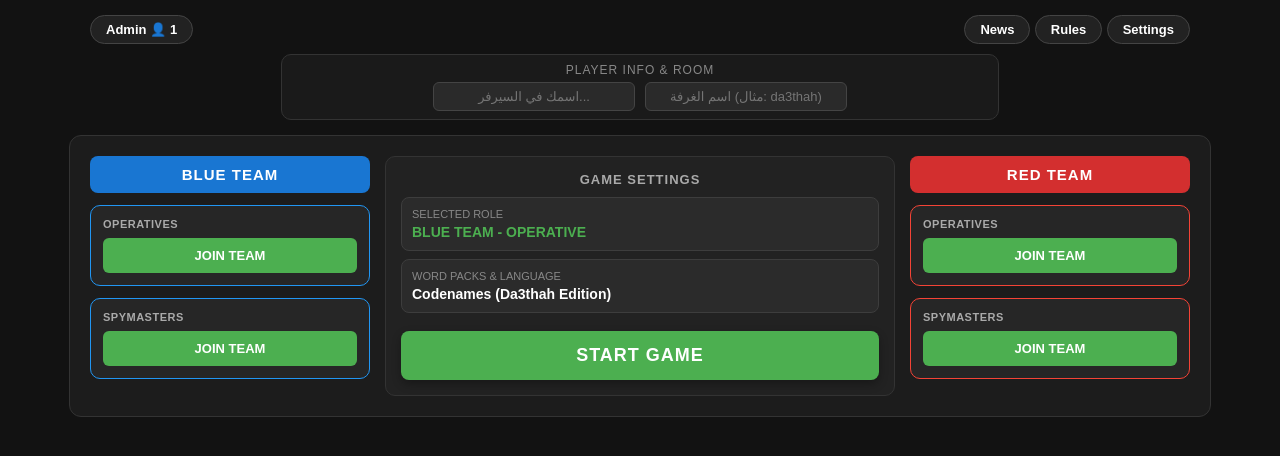
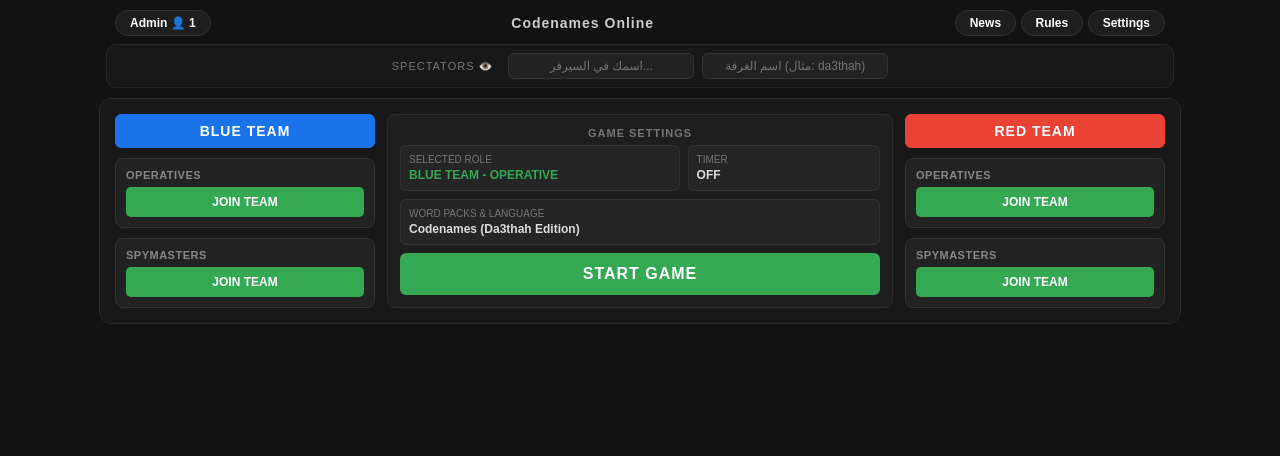
Before and after one commit to frhanbinnasser2000-star/aldahtha-codenames, a website: page public/index.html in a window 1280 px wide. Drawn offline with nearby package versions, Linux system fonts and the light colour scheme; no server answers.

Commit message:
Update index.html

```diff
--- a/public/index.html
+++ b/public/index.html
@@ -2,51 +2,49 @@
 <html lang="en">
 <head>
     <meta charset="UTF-8">
-    <title>Codenames Online - سيرفر الدعثه</title>
+    <title>Codenames Online</title>
     <script src="/socket.io/socket.io.js"></script>
     <style>
-        body { font-family: Arial, sans-serif; background: #121212; color: #fff; text-align: center; margin: 0; padding: 15px; user-select: none; }
+        body { font-family: Arial, sans-serif; background: #121212; color: #fff; text-align: center; margin: 0; padding: 10px; user-select: none; }
 
-        /* الهيدر العلوي */
-        .top-bar { display: flex; justify-content: space-between; align-items: center; max-width: 1100px; margin: 0 auto 10px auto; padding: 0 10px; }
-        .btn-top { background: #222; color: #fff; border: 1px solid #444; padding: 6px 15px; border-radius: 20px; font-size: 13px; cursor: pointer; font-weight: bold; }
+        /* الهيدر العلوي تماماً مثل الموقع الأصلي */
+        .top-bar { display: flex; justify-content: space-between; align-items: center; max-width: 1050px; margin: 0 auto 8px auto; padding: 0 5px; }
+        .btn-top { background: #1e1e1e; color: #fff; border: 1px solid #333; padding: 5px 14px; border-radius: 20px; font-size: 12px; cursor: pointer; font-weight: bold; }
 
-        /* قسم المتفرجون / اسم اللاعب */
-        .spectators-section { max-width: 700px; margin: 0 auto 15px auto; background: #1a1a1a; border-radius: 10px; padding: 8px; border: 1px solid #333; }
-        .spectators-title { font-size: 12px; color: #888; text-transform: uppercase; margin-bottom: 5px; letter-spacing: 1px; }
-        .player-inputs { display: flex; justify-content: center; gap: 10px; }
-        .player-inputs input { background: #2a2a2a; border: 1px solid #444; color: #fff; padding: 6px 12px; border-radius: 6px; font-size: 13px; text-align: center; outline: none; }
+        /* قسم المتفرجون واسم اللاعب */
+        .spectators-section { max-width: 1050px; margin: 0 auto 10px auto; background: #181818; border-radius: 10px; padding: 8px; border: 1px solid #282828; display: flex; align-items: center; justify-content: center; gap: 15px; }
+        .spectators-title { font-size: 11px; color: #777; text-transform: uppercase; letter-spacing: 1px; }
+        .player-inputs { display: flex; gap: 8px; }
+        .player-inputs input { background: #222; border: 1px solid #333; color: #fff; padding: 5px 12px; border-radius: 6px; font-size: 12px; text-align: center; outline: none; width: 160px; }
 
-        /* الحاوية الرئيسية للوبي */
-        .lobby-box { max-width: 1100px; margin: 0 auto; background: #1c1c1c; border-radius: 12px; padding: 20px; border: 1px solid #333; display: flex; justify-content: space-between; gap: 15px; }
+        /* الحاوية الرئيسية للوبي (أزرق يسار، أحمر يمين تماماً كالأصلي) */
+        .lobby-box { max-width: 1050px; margin: 0 auto; background: #181818; border-radius: 12px; padding: 15px; border: 1px solid #282828; display: flex; justify-content: space-between; gap: 12px; }
 
         /* أعمدة الفرق */
-        .team-side { width: 280px; display: flex; flex-direction: column; gap: 12px; }
-        .team-header { background: #333; color: #fff; padding: 10px; border-radius: 8px; font-weight: bold; font-size: 15px; letter-spacing: 1px; }
+        .team-side { width: 260px; display: flex; flex-direction: column; gap: 10px; }
+        .team-header { background: #222; color: #fff; padding: 8px; border-radius: 6px; font-weight: bold; font-size: 14px; letter-spacing: 1px; text-align: center; border: 1px solid #333; }
 
-        .role-card { background: #262626; border-radius: 10px; padding: 12px; border: 1px solid #383838; text-align: left; }
-        .role-name { font-size: 11px; color: #aaa; font-weight: bold; margin-bottom: 8px; letter-spacing: 0.5px; }
+        .role-card { background: #222; border-radius: 8px; padding: 10px; border: 1px solid #333; text-align: left; }
+        .role-name { font-size: 11px; color: #888; font-weight: bold; margin-bottom: 6px; letter-spacing: 0.5px; }
 
-        .blue-border { border-color: #2196F3; }
-        .blue-header { background: #1976D2; }
+        .blue-header { background: #1a73e8; border-color: #1a73e8; }
+        .red-header { background: #ea4335; border-color: #ea4335; }
 
-        .red-border { border-color: #F44336; }
-        .red-header { background: #D32F2F; }
+        .btn-join { background: #34a853; color: white; border: none; width: 100%; padding: 8px; border-radius: 5px; font-weight: bold; cursor: pointer; font-size: 12px; transition: 0.2s; }
+        .btn-join:hover { background: #2e8b57; }
 
-        .btn-join { background: #4CAF50; color: white; border: none; width: 100%; padding: 10px; border-radius: 6px; font-weight: bold; cursor: pointer; font-size: 13px; transition: 0.2s; }
-        .btn-join:hover { background: #43A047; }
+        /* القسم الأوسط (إعدادات اللعبة كما في الصورة تماماً) */
+        .center-settings { flex: 1; background: #1e1e1e; border-radius: 8px; padding: 12px; border: 1px solid #2c2c2c; display: flex; flex-direction: column; justify-content: space-between; gap: 8px; }
+        .settings-title { font-size: 11px; color: #777; font-weight: bold; letter-spacing: 1px; margin-bottom: 6px; text-align: center; }
 
-        /* القسم الأوسط */
-        .center-settings { flex: 1; background: #222; border-radius: 10px; padding: 15px; border: 1px solid #333; display: flex; flex-direction: column; justify-content: space-between; gap: 10px; }
-        .settings-title { font-size: 13px; color: #aaa; font-weight: bold; letter-spacing: 1px; margin-bottom: 10px; }
-
-        .setting-card { background: #2b2b2b; border: 1px solid #3d3d3d; border-radius: 8px; padding: 10px; margin-bottom: 8px; text-align: left; }
-        .setting-label { font-size: 11px; color: #888; margin-bottom: 4px; text-transform: uppercase; }
-        .setting-value { font-size: 14px; font-weight: bold; color: #fff; }
+        .setting-row { display: flex; gap: 8px; }
+        .setting-box { background: #252525; border: 1px solid #333; border-radius: 6px; padding: 8px; flex: 1; text-align: left; }
+        .setting-label { font-size: 10px; color: #777; margin-bottom: 3px; text-transform: uppercase; }
+        .setting-value { font-size: 12px; font-weight: bold; color: #ddd; }
 
         /* زر البدء الكبير بالأسفل */
-        .btn-start { background: #4CAF50; color: white; border: none; width: 100%; padding: 14px; border-radius: 8px; font-size: 18px; font-weight: bold; cursor: pointer; letter-spacing: 1px; box-shadow: 0 4px 10px rgba(0,0,0,0.3); transition: 0.2s; }
-        .btn-start:hover { background: #43A047; }
+        .btn-start { background: #34a853; color: white; border: none; width: 100%; padding: 12px; border-radius: 6px; font-size: 16px; font-weight: bold; cursor: pointer; letter-spacing: 1px; transition: 0.2s; }
+        .btn-start:hover { background: #2e8b57; }
 
         /* لوحة اللعبة الداخلية */
         #game-board { display: none; max-width: 900px; margin: 20px auto; }
@@ -54,23 +52,23 @@
         .card { background: #2f3136; padding: 25px 10px; border-radius: 8px; cursor: pointer; font-weight: bold; font-size: 16px; user-select: none; transition: 0.2s; color: #fff; }
         .card:hover { background: #40444b; }
 
-        .card.red-revealed { background: #D32F2F !important; }
-        .card.blue-revealed { background: #1976D2 !important; }
+        .card.red-revealed { background: #ea4335 !important; }
+        .card.blue-revealed { background: #1a73e8 !important; }
         .card.black-revealed { background: #000 !important; color: #ff4444; border: 2px solid #ff0000; }
-        .card.neutral-revealed { background: #555 !important; color: #aaa; }
+        .card.neutral-revealed { background: #444 !important; color: #aaa; }
 
-        .spymaster-red { border: 3px solid #D32F2F; }
-        .spymaster-blue { border: 3px solid #1976D2; }
+        .spymaster-red { border: 3px solid #ea4335; }
+        .spymaster-blue { border: 3px solid #1a73e8; }
         .spymaster-black { border: 3px solid #000; }
-        .spymaster-neutral { border: 3px solid #555; }
+        .spymaster-neutral { border: 3px solid #444; }
     </style>
 </head>
 <body>
 
-    <!-- الهيدر العلوي المطابق للأصلي -->
+    <!-- الهيدر العلوي الأصلي -->
     <div class="top-bar">
         <button class="btn-top">Admin 👤 1</button>
-        <div></div>
+        <div style="font-weight: bold; font-size: 14px; letter-spacing: 1px; color: #ccc;">Codenames Online</div>
         <div>
             <button class="btn-top">News</button>
             <button class="btn-top">Rules</button>
@@ -81,7 +79,7 @@
     <!-- لوحة اللوبي الرئيسية -->
     <div id="setup">
         <div class="spectators-section">
-            <div class="spectators-title">Player Info & Room</div>
+            <div class="spectators-title">SPECTATORS 👁️</div>
             <div class="player-inputs">
                 <input type="text" id="username" placeholder="اسمك في السيرفر..." required>
                 <input type="text" id="room" placeholder="اسم الغرفة (مثال: da3thah)" required>
@@ -89,29 +87,35 @@
         </div>
 
         <div class="lobby-box">
-            <!-- الفريق الأزرق (يسار) -->
+            <!-- الفريق الأزرق (يسار تماماً مثل الصورة الأصلية)[cite: 7] -->
             <div class="team-side">
                 <div class="team-header blue-header">BLUE TEAM</div>
-                <div class="role-card blue-border">
+                <div class="role-card">
                     <div class="role-name">OPERATIVES</div>
                     <button class="btn-join" onclick="setTeamAndRole('blue', 'operative')">JOIN TEAM</button>
                 </div>
-                <div class="role-card blue-border">
+                <div class="role-card">
                     <div class="role-name">SPYMASTERS</div>
                     <button class="btn-join" onclick="setTeamAndRole('blue', 'spymaster')">JOIN TEAM</button>
                 </div>
             </div>
 
-            <!-- المنتصف (الإعدادات) -->
+            <!-- المنتصف (إعدادات اللعبة المطابقة للصورة)[cite: 7] -->
             <div class="center-settings">
                 <div>
                     <div class="settings-title">GAME SETTINGS</div>
-                    <div class="setting-card">
-                        <div class="setting-label">Selected Role</div>
-                        <div class="setting-value" id="current-selection" style="color: #4CAF50;">BLUE TEAM - OPERATIVE</div>
+                    <div class="setting-row">
+                        <div class="setting-box" style="flex: 1.2;">
+                            <div class="setting-label">SELECTED ROLE</div>
+                            <div class="setting-value" id="current-selection" style="color: #34a853;">BLUE TEAM - OPERATIVE</div>
+                        </div>
+                        <div class="setting-box" style="flex: 0.8;">
+                            <div class="setting-label">TIMER</div>
+                            <div class="setting-value">OFF</div>
+                        </div>
                     </div>
-                    <div class="setting-card">
-                        <div class="setting-label">Word Packs & Language</div>
+                    <div class="setting-box" style="margin-top: 8px;">
+                        <div class="setting-label">WORD PACKS & LANGUAGE</div>
                         <div class="setting-value">Codenames (Da3thah Edition)</div>
                     </div>
                 </div>
@@ -120,14 +124,14 @@
                 </div>
             </div>
 
-            <!-- الفريق الأحمر (يمين) -->
+            <!-- الفريق الأحمر (يمين تماماً مثل الصورة الأصلية)[cite: 7] -->
             <div class="team-side">
                 <div class="team-header red-header">RED TEAM</div>
-                <div class="role-card red-border">
+                <div class="role-card">
                     <div class="role-name">OPERATIVES</div>
                     <button class="btn-join" onclick="setTeamAndRole('red', 'operative')">JOIN TEAM</button>
                 </div>
-                <div class="role-card red-border">
+                <div class="role-card">
                     <div class="role-name">SPYMASTERS</div>
                     <button class="btn-join" onclick="setTeamAndRole('red', 'spymaster')">JOIN TEAM</button>
                 </div>
@@ -135,10 +139,10 @@
         </div>
     </div>
 
-    <!-- لوحة اللعبة الفعلية -->
+    <!-- لوحة اللعبة الداخلية -->
     <div id="game-board">
         <h3 id="status-text" style="margin-bottom: 15px;"></h3>
-        <button onclick="resetGame()" style="margin-bottom: 15px; background: #D32F2F; color:#fff; cursor:pointer; padding:8px 15px; border-radius:5px; border:none; font-weight:bold;">RESET GAME</button>
+        <button onclick="resetGame()" style="margin-bottom: 15px; background: #ea4335; color:#fff; cursor:pointer; padding:8px 15px; border-radius:5px; border:none; font-weight:bold;">RESET GAME</button>
         <div class="grid" id="grid"></div>
     </div>
 
@@ -175,7 +179,7 @@
             const grid = document.getElementById('grid');
             grid.innerHTML = '';
 
-            document.getElementById('status-textinnerHTML = `Turn: <span style="color:${game.turn === 'red' ? '#F44336' : '#2196F3'}">${game.turn.toUpperCase()}</span> | Red Left: ${game.scores.red} | Blue Left: ${game.scores.blue}`;
+            document.getElementById('status-text').innerHTML = `Turn: <span style="color:${game.turn === 'red' ? '#ea4335' : '#1a73e8'}">${game.turn.toUpperCase()}</span> | Red Left: ${game.scores.red} | Blue Left: ${game.scores.blue}`;
 
             if (game.gameOver) {
                 alert('Game Over! Winner: ' + game.winner);
```
